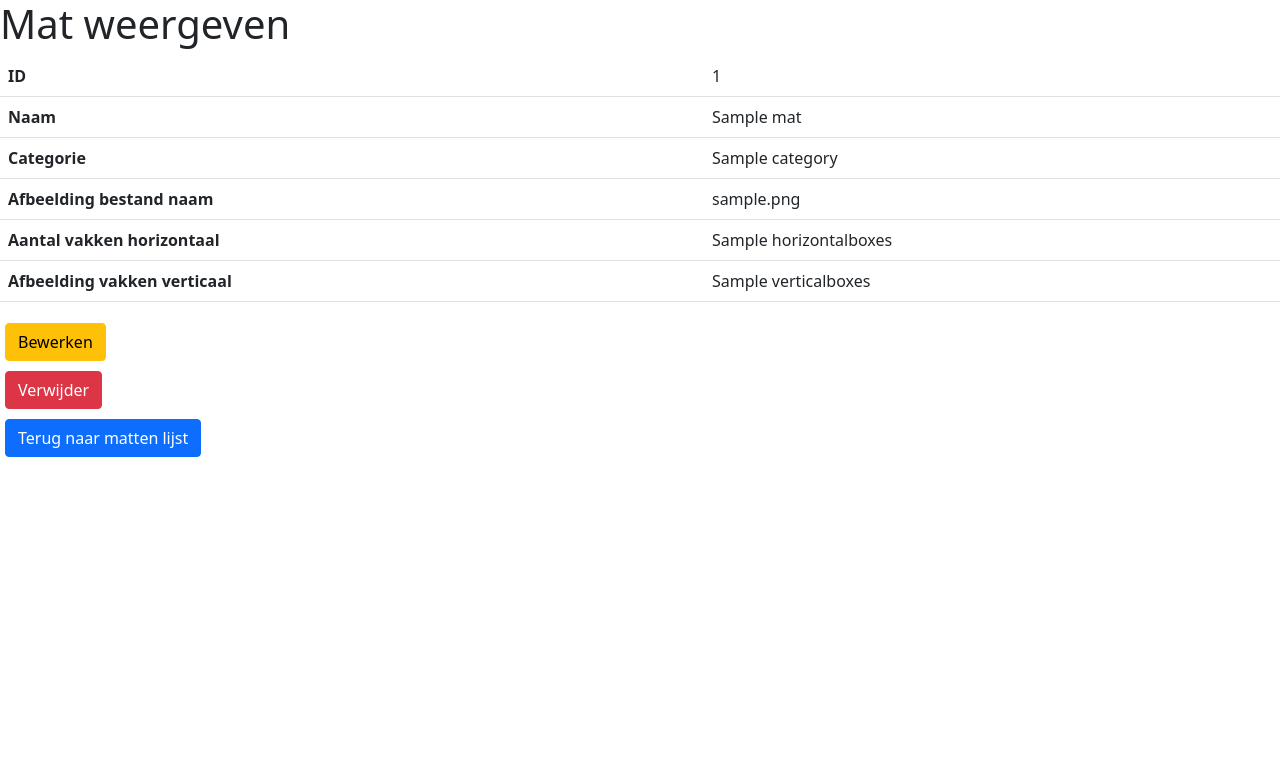
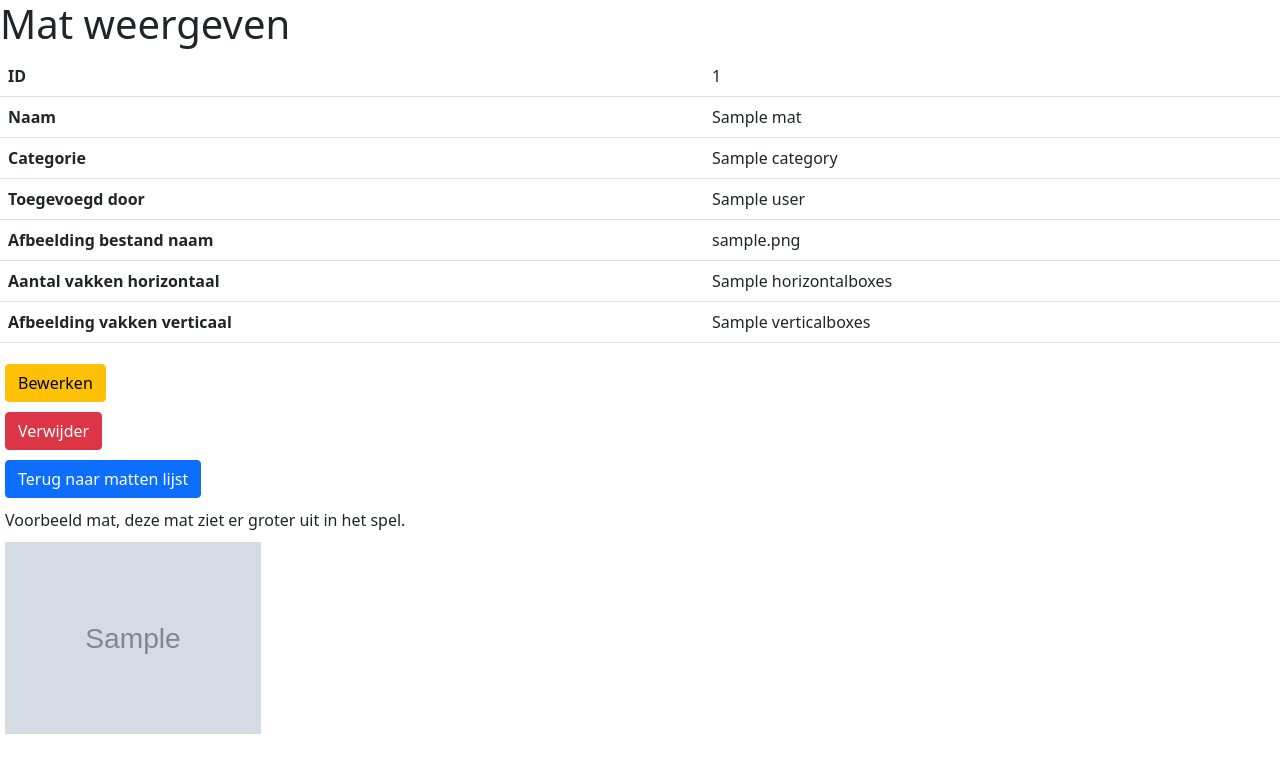
Before and after one commit to TimoHogeveen/BeebotOnline, a Symfony app: template templates/mat/show.html.twig in a window 1280 px wide. Shown: the top 773 px of the page. Run offline with Twig, Linux system fonts and the light colour scheme; the template is opened without the code that fills it: most values are stand-ins (such as "Sample title", 1, 10 or a date in 2020); grey boxes marked "Sample" are stand-in pictures; some libraries are stand-ins or nearby versions.

Commit message:
Je ziet nu de afbeelding bij mat weergeven

```diff
--- a/templates/mat/index.html.twig
+++ b/templates/mat/index.html.twig
@@ -23,7 +23,6 @@
             <tr>
                 <th>Uniek ID</th>
                 <th>Naam</th>
-                <th>Afbeelding bestand naam</th>
                 <th>Categorie</th>
                 <th>Toegevoegd door</th>
                 <th>Aantal vakken horizontaal</th>
@@ -37,7 +36,6 @@
             <tr>
                 <td>{{ mat.id }}</td>
                 <td>{{ mat.name }}</td>
-                <td>{{ mat.image }}</td>
                 <td>{{ mat.category }}</td>
                 <td>{{ mat.user }}</td>
                 <td>{{ mat.horizontalboxes }}</td>
--- a/templates/mat/show.html.twig
+++ b/templates/mat/show.html.twig
@@ -20,6 +20,10 @@
                 <td>{{ mat.category }}</td>
             </tr>
             <tr>
+                <th>Toegevoegd door</th>
+                <td>{{ mat.user }}</td>
+            </tr>
+            <tr>
                 <th>Afbeelding bestand naam</th>
                 <td>{{ mat.image }}</td>
             </tr>
@@ -39,4 +43,7 @@
     {{ include('mat/_delete_form.html.twig') }}
 
     <a style="margin:5px" class="btn btn-primary" href="{{ path('mat_index') }}">Terug naar matten lijst</a>
+    <br>
+    <p style="margin:5px">Voorbeeld mat, deze mat ziet er groter uit in het spel.</p>
+    <img style="margin:5px" src="/uploads/images/{{ mat.image }}" alt="Error, mat kon niet geladen worden" width="20%" height="20%">
 {% endblock %}
```
